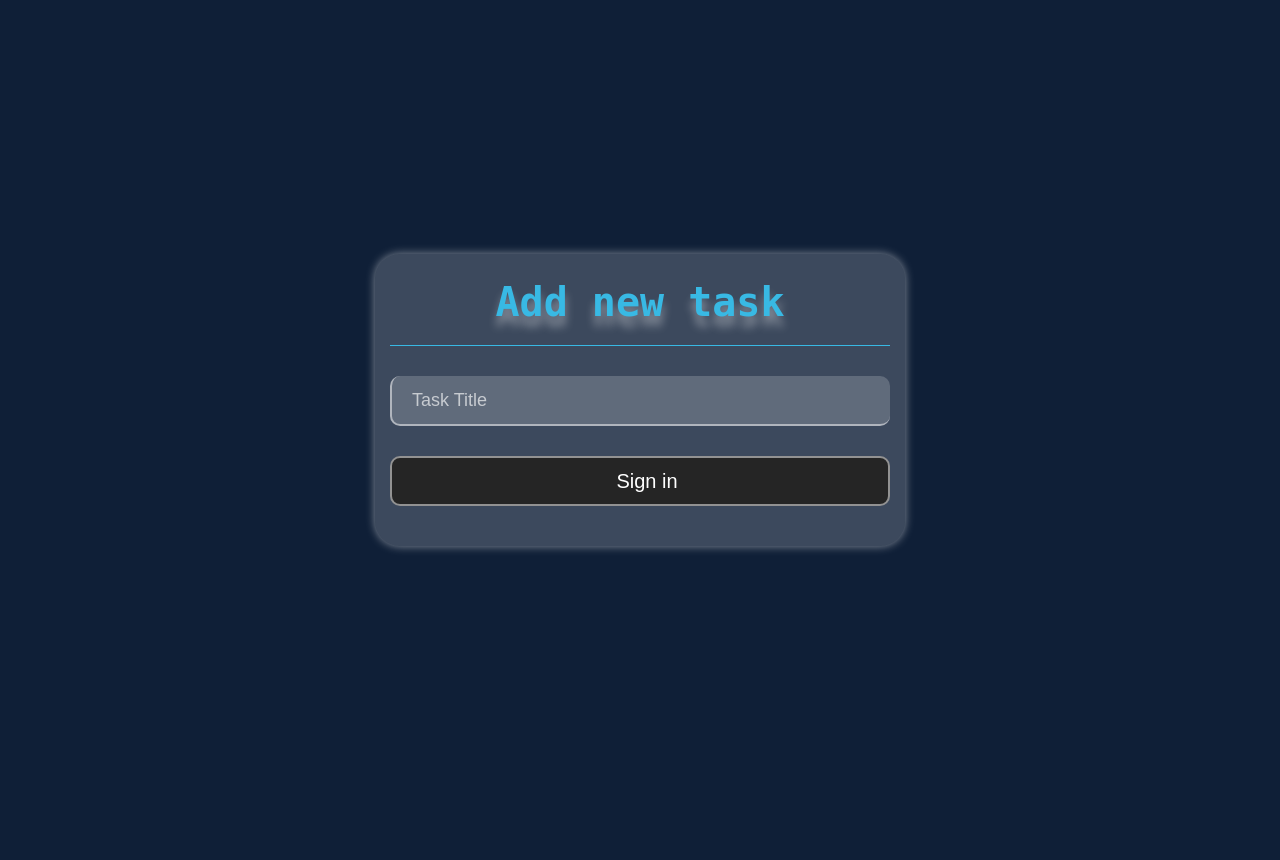
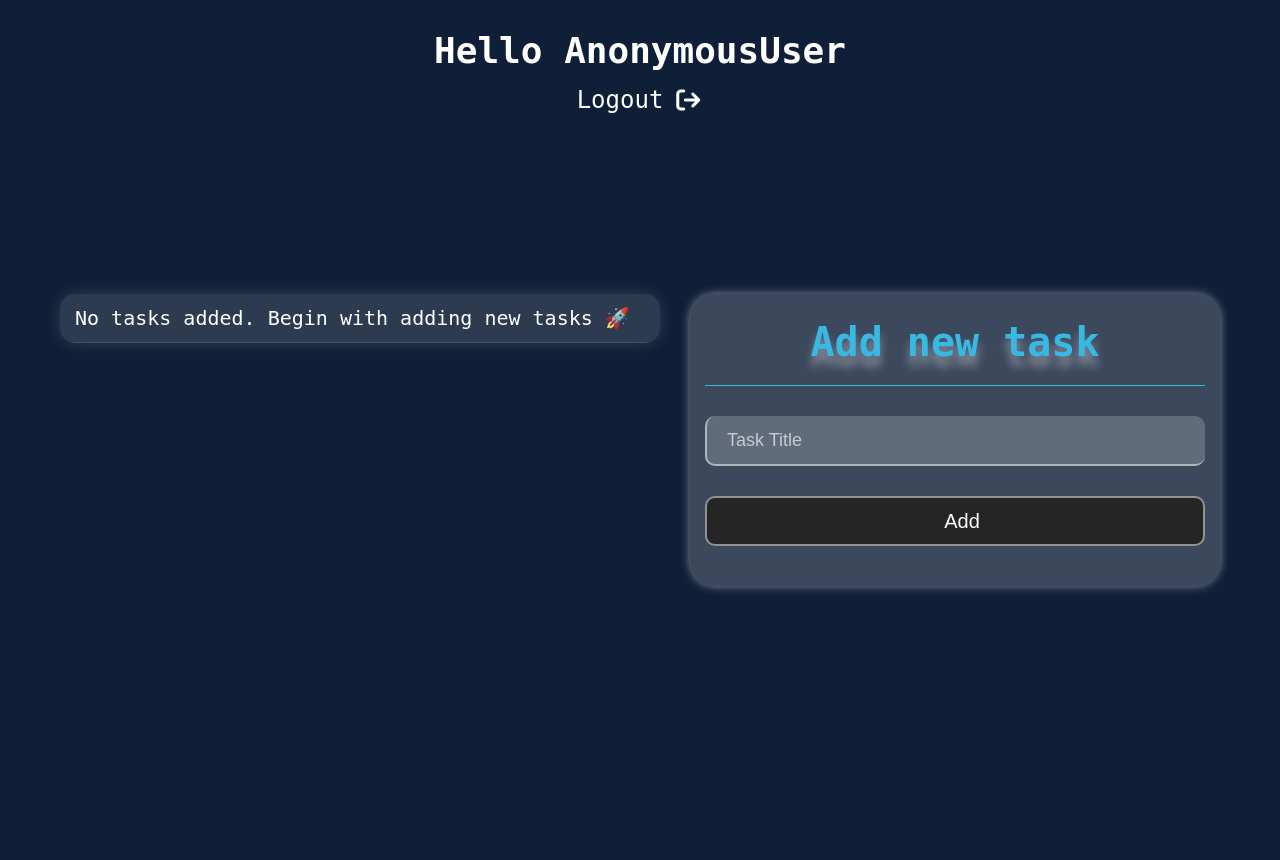
Before and after one commit to RadosavPanic/django-crud, a Django app: template backend/templates/task.html in a window 1280 px wide. Before the commit the page ends 552 px from the top, so only its background shows below. Run offline with Django 4.2, Linux system fonts and the light colour scheme; the template is opened without the code that fills it, so the values that code supplies are empty; some libraries are stand-ins or nearby versions.

Commit message:
added styling for task and add-display operation for new tasks with formatting

```diff
--- a/backend/static/css/task.css
+++ b/backend/static/css/task.css
@@ -4,19 +4,49 @@ body {
 }
 
 .task-container {
-  position: absolute;
   background-color: #0f1f37;
   width: 100%;
-  height: 1080px;
-  overflow: hidden;
+  min-height: 100vh;
+  overflow: auto;
   font-size: 24px;
   color: #fff;
   font-family: monospace;
   display: flex;
+  flex-direction: column;
+  justify-content: flex-start;
+  align-items: center;
+  gap: 30px;
+  padding: 30px 0;
+}
+
+.tasks {
+  display: flex;
+  flex-direction: row;
+  justify-content: center;
+  align-items: flex-start;
+  gap: 30px;
+  margin-top: 150px;
+}
+
+.user-info {
+  display: flex;
+  flex-direction: column;
   justify-content: center;
   align-items: center;
-  height: 100vh;
-  gap: 30px;
+  gap: 15px;
+  width: 100%;
+}
+
+.user-info h1 {
+  margin: 0;
+  font-size: 36px;
+}
+
+.logout-btn {
+  display: flex;
+  gap: 10px;
+  align-items: center;
+  cursor: pointer;
 }
 
 .task-box {
@@ -25,6 +55,45 @@ body {
   width: 520px;
   border-radius: 25px;
   box-shadow: 0 0 10px rgba(255, 255, 255, 0.5);
+}
+
+.tasks-table {
+  width: 600px;
+  border-collapse: collapse;
+  font-size: 20px;
+  background-color: #ffffff20;
+  border-radius: 15px;
+  overflow: hidden;
+  box-shadow: 0 0 15px rgba(255, 255, 255, 0.15);
+}
+
+.tasks-table th {
+  padding: 12px 15px;
+  text-align: left;
+  background: rgba(56, 185, 228, 0.3);
+  color: #fff;
+  font-size: 22px;
+  border-bottom: 2px solid rgba(255, 255, 255, 0.2);
+}
+
+.tasks-table td {
+  padding: 12px 15px;
+  border-bottom: 1px solid rgba(255, 255, 255, 0.1);
+}
+
+.tasks-table tr:hover td {
+  background-color: rgba(255, 255, 255, 0.1);
+}
+
+.tasks-table i {
+  color: rgba(255, 255, 255, 0.8);
+  cursor: pointer;
+  margin-right: 10px;
+  transition: 0.2s;
+}
+
+.tasks-table i:hover {
+  color: rgb(56, 185, 228);
 }
 
 .heading {
--- a/backend/templates/task.html
+++ b/backend/templates/task.html
@@ -5,10 +5,49 @@
     <meta charset="UTF-8" />
     <meta name="viewport" content="width=device-width, initial-scale=1.0" />
     <title>Sign in</title>
+    <link
+      rel="stylesheet"
+      href="https://cdnjs.cloudflare.com/ajax/libs/font-awesome/7.0.1/css/all.min.css"
+    />
     <link rel="stylesheet" href="{% static '/css/task.css' %}" />
   </head>
   <body>
     <div class="task-container">
+      <div class="user-info">
+        <h1>Hello {{user}}</h1>
+        <div class="logout-btn">
+          <span>Logout</span>
+          <i class="fa-solid fa-arrow-right-from-bracket"></i>
+        </div>
+      </div>
+
+      <section class="tasks">
+        <table class="tasks-table">
+          {% if res|length > 0 %}
+          <tr>
+            <th>ID</th>
+            <th>Title</th>
+            <th>Date created</th>
+            <th>Options</th>
+          </tr>
+          {% endif %} {% if not res %}
+          <tr>
+            <td>No tasks added. Begin with adding new tasks 🚀</td>
+          </tr>
+
+          {% endif %} {% for task in res %}
+          <tr>
+            <td>{{task.srno}}</td>
+            <td>{{task.title}}</td>
+            <td>{{task.date|date:"Y/m/d H:i"}}</td>
+            <td>
+              <a href=""><i class="fa-solid fa-pen-to-square"></i></a>
+              <a href=""><i class="fa-solid fa-trash-can"></i></a>
+            </td>
+          </tr>
+          {% endfor %}
+        </table>
+
         <div class="task-box">
           <form method="post">
             {% csrf_token %}
@@ -29,10 +68,11 @@
             </div>
 
             <div class="field">
-            <input type="submit" class="submit-button" value="Sign in" />
+              <input type="submit" class="submit-button" value="Add" />
             </div>
           </form>
         </div>
+      </section>
     </div>
   </body>
 </html>
```
Also changed, not shown: backend/views.py (+7 -1 lines). Lines whose indentation alone changed are shown as unchanged.
